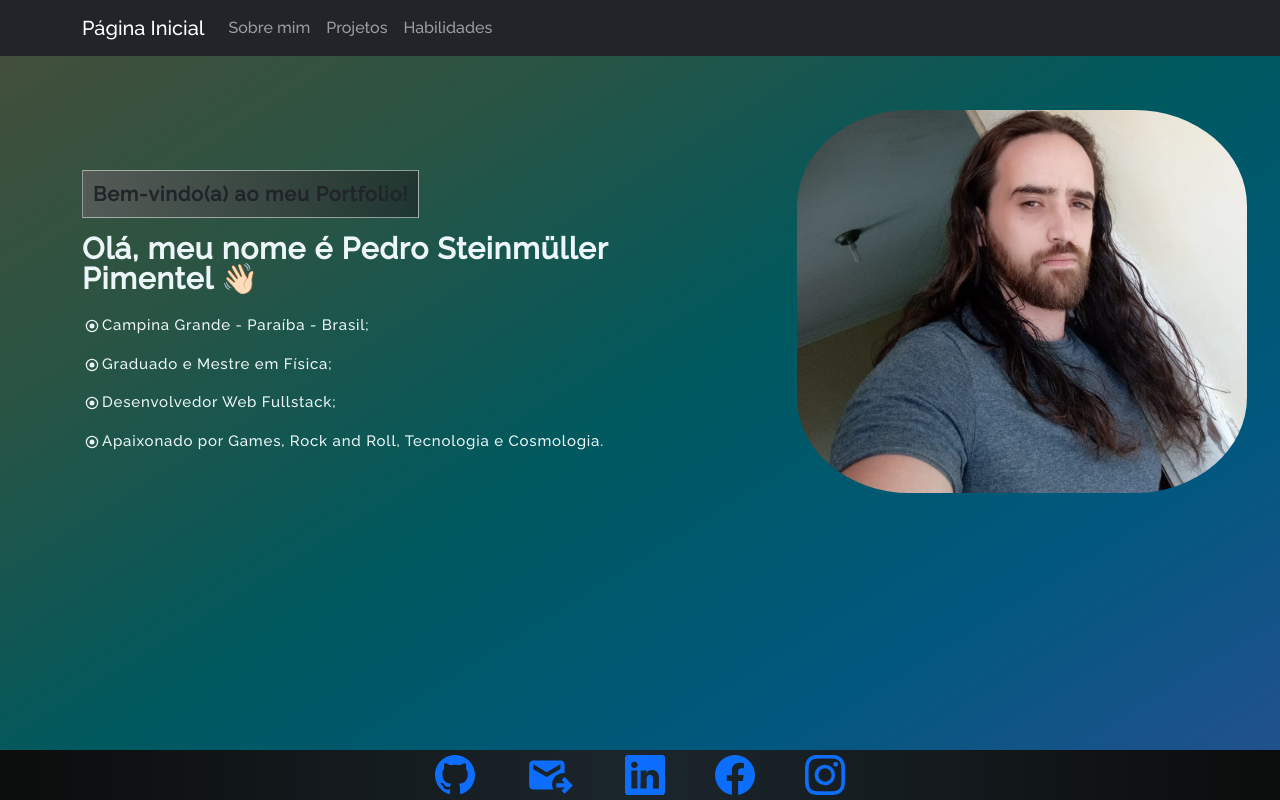
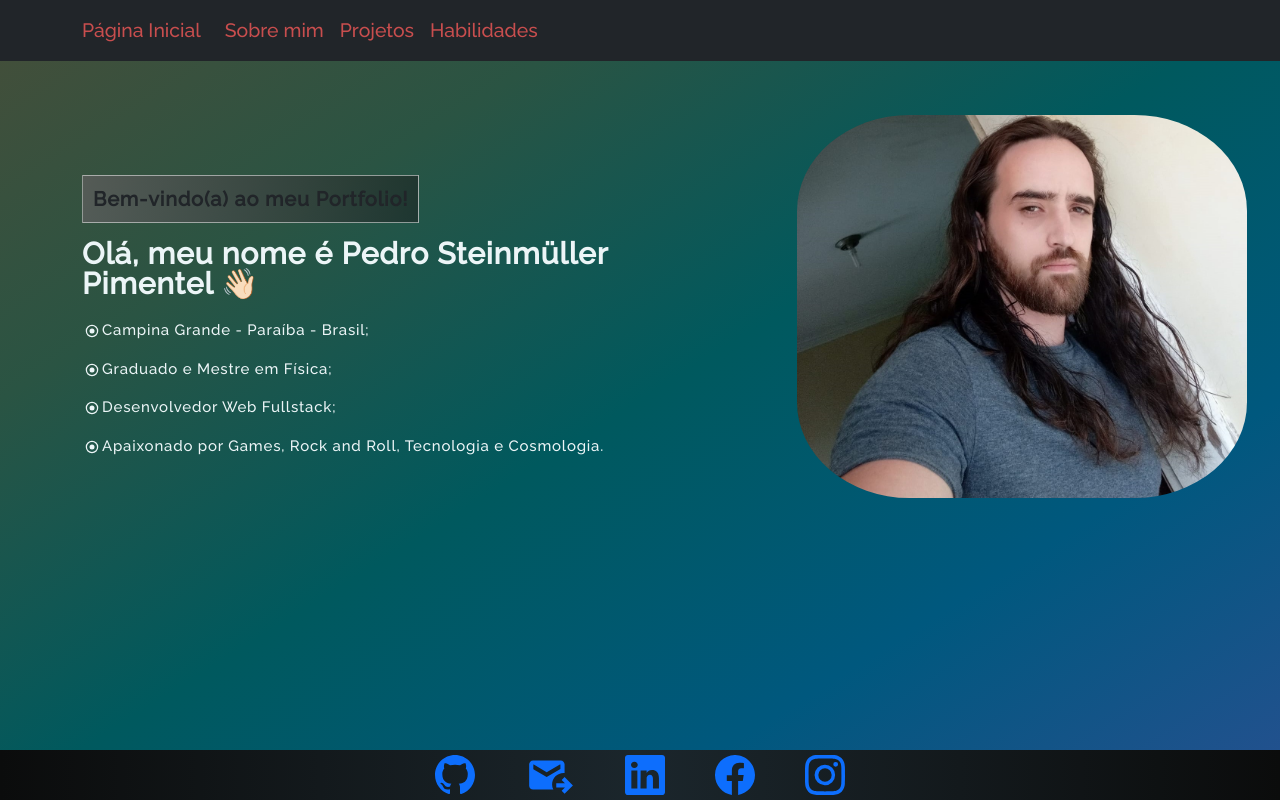
Before and after one commit to pedrosteinmuller/Portfolio-Pedro-Steinmuller, a React (Create React App) app: page / in a window 1280 px wide. Built offline with nearby package versions, Linux system fonts and the light colour scheme.

Commit message:
feat: mudando css do header/navbar para outro estilo

```diff
--- a/src/components/Header.js
+++ b/src/components/Header.js
@@ -1,17 +1,18 @@
 import Container from 'react-bootstrap/Container';
 import Nav from 'react-bootstrap/Nav';
 import Navbar from 'react-bootstrap/Navbar';
+import '../styles/header.css';
 
 function ColorSchemesExample() {
   return (
     <>
       <Navbar bg="dark" variant="dark">
         <Container>
-          <Navbar.Brand href="/">Página Inicial</Navbar.Brand>
-          <Nav className="me-auto">
-           <Nav.Link href="/About">Sobre mim</Nav.Link>
-            <Nav.Link href="/Projects">Projetos</Nav.Link>
-            <Nav.Link href="/Skills">Habilidades</Nav.Link>
+          <Navbar.Brand href="/" className='colortext'>Página Inicial</Navbar.Brand>
+          <Nav className="me-auto" id="item">
+           <Nav.Link href="/About" className='colortext'>Sobre mim</Nav.Link>
+            <Nav.Link href="/Projects" className='colortext'>Projetos</Nav.Link>
+            <Nav.Link href="/Skills" className='colortext'>Habilidades</Nav.Link>
           </Nav>
         </Container>
       </Navbar>
--- a/src/styles/header.css
+++ b/src/styles/header.css
@@ -1,19 +1,4 @@
-/* .items {
-    display: flex;
-    flex-direction: row;
-    flex-wrap: wrap;
-    align-content: space-between;
-    justify-content: flex-end;
-    list-style: none;
-}
-
-a {
-  color: white;
-  text-decoration: none;
-}
-
-.item {
-border: 4px solid rgb(107, 107, 200);
+/* #item {
 border-radius: 10px;
 background-color: rgb(95, 93, 91);
 margin-left: 30px;
@@ -23,8 +8,12 @@ font-size: 20px;
 cursor: pointer;
 }
 
-.item:hover {
-border: 8px solid rgb(101, 101, 116);
+#item:hover {
 border-radius: 5px;
 background-color: rgb(174, 167, 232);
 } */
+
+.colortext {
+  font-size: 19.4px;
+  color: rgb(200, 78, 78);
+}
```
